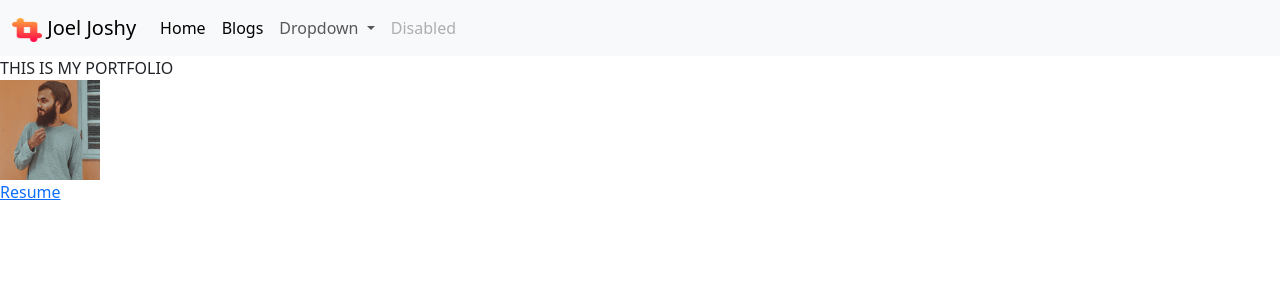
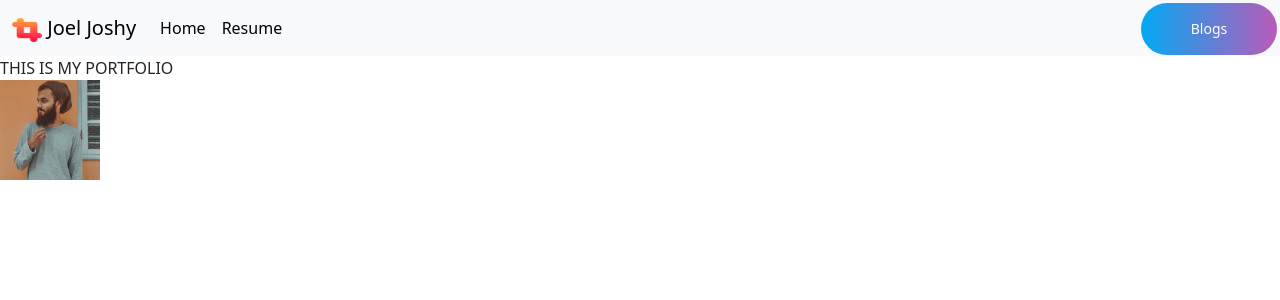
Before and after one commit to joel-joshy/portfolios, a Django app: page / in a window 1280 px wide. Shown: the top 300 px of the page. Run offline with Django 4.2, Linux system fonts and the light colour scheme; data that the repository does not hold is empty.

Commit message:
updated webpage

```diff
--- a/apps/portfolio/static/css/custom.css
+++ b/apps/portfolio/static/css/custom.css
@@ -1,3 +1,158 @@
 body{
 font-family: 'Lato', sans-serif;
 }
+
+
+.blog-button {
+  text-decoration: none;
+  position: relative;
+  border: none;
+  font-size: 14px;
+  font-family: inherit;
+  cursor: pointer;
+  color: #fff;
+  width: 9em;
+  height: 3em;
+  line-height: 2em;
+  text-align: center;
+  background: linear-gradient(90deg, #03a9f4, #f441a5, #ffeb3b, #03a9f4);
+  background-size: 300%;
+  border-radius: 30px;
+  z-index: 1;
+}
+
+.blog-button:hover {
+  animation: ani 8s linear infinite;
+  border: none;
+}
+
+@keyframes ani {
+  0% {
+    background-position: 0%;
+  }
+
+  100% {
+    background-position: 400%;
+  }
+}
+
+.blog-button:before {
+  content: "";
+  position: absolute;
+  top: -5px;
+  left: -5px;
+  right: -5px;
+  bottom: -5px;
+  z-index: -1;
+  background: linear-gradient(90deg, #03a9f4, #f441a5, #ffeb3b, #03a9f4);
+  background-size: 400%;
+  border-radius: 35px;
+  transition: 1s;
+}
+
+.blog-button:hover::before {
+  filter: blur(20px);
+}
+
+.blog-button:active {
+  background: linear-gradient(32deg, #03a9f4, #f441a5, #ffeb3b, #03a9f4);
+}
+
+
+.card {
+  width: 190px;
+  height: 254px;
+  position: relative;
+  background: #f5f5f5;
+  color: #252525;
+  border-radius: 4px;
+  overflow: hidden;
+  line-height: 150%;
+  box-shadow: 0px 10px 20px rgba(80, 80, 80, 0.2);
+  transition: box-shadow .3s ease-in-out;
+}
+
+.card-info {
+  position: absolute;
+  bottom: 1em;
+  width: 100%;
+  text-align: center;
+}
+
+/* Image */
+.card-img {
+  background: #00ff88;
+  background: linear-gradient(to top, #00ff88, #61efff);
+  height: 100%;
+  width: 100%;
+  position: absolute;
+  transition: transform .3s ease-in-out;
+  z-index: 2;
+}
+
+/* Buttons */
+.social-media {
+  position: absolute;
+  bottom: 0;
+  display: flex;
+  justify-content: space-between;
+  width: 100%;
+  padding: 0 1rem;
+  transform: translateY(-6em);
+  z-index: 3;
+}
+
+.social-media li {
+  background: #f5f5f5;
+  display: inline-flex;
+  padding: 10px;
+  border-radius: 50%;
+  cursor: pointer;
+  opacity: 0;
+  transition: all .3s ease-in;
+}
+/* Icons */
+.social-media li svg {
+  --size: 24px;
+  width: var(--size);
+  height: var(--size);
+  fill: #252525;
+}
+
+/* Texts */
+.title {
+  font-size: 1.5em;
+  font-weight: bold;
+}
+
+.subtitle {
+  letter-spacing: 1px;
+  font-size: 0.9em;
+}
+
+
+/* Hovers */
+.card:hover {
+  box-shadow: 0px 15px 30px rgba(80, 80, 80, 0.3);
+}
+
+.card:hover .card-img {
+  transform: translateY(-5em);
+}
+
+.card:hover .social-media li {
+  transform: translateY(-5%);
+  opacity: 1;
+}
+
+.card:hover .social-media li:nth-child(1) {
+  transition-delay: 0s;
+}
+
+.card:hover .social-media li:nth-child(2) {
+  transition-delay: .1s;
+}
+
+.card:hover .social-media li:nth-child(3) {
+  transition-delay: .2s;
+}
--- a/apps/portfolio/templates/portfolio/base.html
+++ b/apps/portfolio/templates/portfolio/base.html
@@ -24,27 +24,13 @@
         <div class="collapse navbar-collapse porition-relative" id="navbarSupportedContent">
             <ul class="navbar-nav me-auto mb-2 mb-lg-0">
                 <li class="nav-item">
-                    <a class="nav-link active" aria-current="page" href="{%url 'portfolio:home'%}">Home</a>
+                    <a class="nav-link active " aria-current="page" href="{%url 'portfolio:home'%}">Home</a>
                 </li>
                 <li class="nav-item">
-                    <a class="nav-link active" href="{%url 'blog:all_blogs'%}">Blogs</a>
+                    <a class="nav-link active " href="{% static 'portfolio/resume.pdf' %}" target="_blank">Resume</a>
                 </li>
-                <li class="nav-item dropdown">
-                    <a class="nav-link dropdown-toggle" href="#" role="button" data-bs-toggle="dropdown"
-                       aria-expanded="false">
-                        Dropdown
-                    </a>
-                    <ul class="dropdown-menu">
-                        <li><a class="dropdown-item" href="#">Action</a></li>
-                        <li><a class="dropdown-item" href="#">Another action</a></li>
-                        <li>
-                            <hr class="dropdown-divider">
-                        </li>
-                        <li><a class="dropdown-item" href="#">Something else here</a></li>
-                    </ul>
-                </li>
-                <li class="nav-item">
-                    <a class="nav-link disabled" aria-disabled="true">Disabled</a>
+                <li class="nav-item position-absolute end-0 top-0">
+                    <a class="nav-link active" href="{%url 'blog:all_blogs'%}"><button class="blog-button">Blogs</button></a>
                 </li>
             </ul>
 <!--            <form class="d-flex" role="search">-->
--- a/apps/portfolio/templates/portfolio/home.html
+++ b/apps/portfolio/templates/portfolio/home.html
@@ -7,7 +7,7 @@ THIS IS MY PORTFOLIO
 <br>
 <img src="{% static 'portfolio/mypic.jpg' %}" width="100px" height="100px" >
 <br>
-<a href="{% static 'portfolio/resume.pdf' %}">Resume</a>
+<!--<a href="{% static 'portfolio/resume.pdf' %}" target="_blank">Resume</a>-->
 {% for project in projects %}
     <h2>{{project.title}}</h2>
     <p>{{project.description}}</p>
--- a/requirements.txt
+++ b/requirements.txt
@@ -1,5 +1,5 @@
 asgiref==3.7.2
-backports.zoneinfo==0.2.1
+#backports.zoneinfo==0.2.1
 Django==4.2.8
 pillow==10.2.0
 python-dotenv==1.0.0
```
